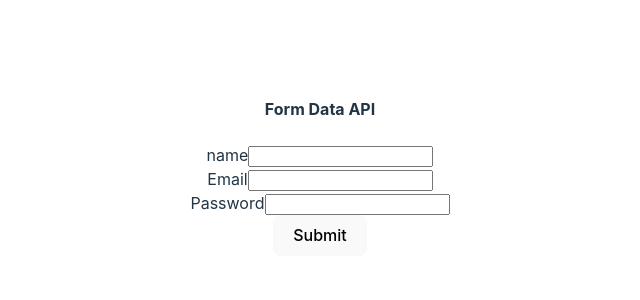
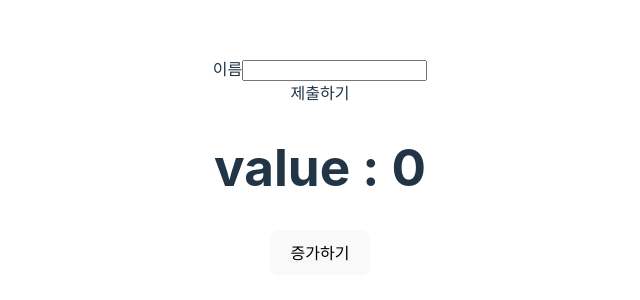
Before and after one commit to dydals3440/react-hooks, a React (Vite) app: page / in a window 1280 px wide. Shown: the part 234-534 px from the top of the page, without its empty margins (320-960 px from the left). Built offline with nearby package versions, Linux system fonts and the light colour scheme.

Commit message:
feat: studying useRef unControlled input value값 받아오기

```diff
--- a/src/App.jsx
+++ b/src/App.jsx
@@ -1,10 +1,10 @@
 import './App.css';
-import { UncontrolledInputs } from './tutorial/05-controlled-inputs.jsx/04-FormData';
+import { UseRefBasics } from './tutorial/06-useRef2/UseRefBasics';
 
 function App() {
   return (
     <>
-      <UncontrolledInputs />
+      <UseRefBasics />
     </>
   );
 }
--- a/src/tutorial/03-folderStructure/pages/index.jsx
+++ b/src/tutorial/03-folderStructure/pages/index.jsx
@@ -2,3 +2,6 @@ import Home from './Home';
 import About from './About';
 
 export { Home, About };
+
+
+// index.jsx에서 전체 페이지를 관리하여, 배출하면
--- /dev/null
+++ b/src/tutorial/06-useRef2/UseRefBasics.jsx
@@ -0,0 +1,41 @@
+import { useEffect, useRef, useState } from 'react';
+
+export const UseRefBasics = () => {
+  const [value, setValue] = useState(0);
+  const refContainer = useRef(null);
+  // console.log(refContainer); // 애는 null을 가리킬꺼임 ref를 지정해줘도 처음에는 null이기 떄문에
+
+  useEffect(() => {
+    // console.log(refContainer); // useEffect 호출로 인해, ref가 연결되있는 input을 연결 DOM NODE를 얻음
+  });
+
+  const handleSubmit = (e) => {
+    e.preventDefault();
+    // {current: input#name.form-input 이므로}
+    // useRef를 통해 uncontrolled input을 갖고올 수 있음.
+    const name = refContainer.current.value;
+    console.log(name);
+  };
+  return (
+    <div>
+      <form className='form' onSubmit={handleSubmit}>
+        <div className='form-row'>
+          <label htmlFor='name' className='form-label'>
+            이름
+          </label>
+          <input
+            type='text'
+            id='name'
+            className='form-input'
+            ref={refContainer}
+          />
+        </div>
+        <div className='btn btn-block' type='submit'>
+          제출하기
+        </div>
+      </form>
+      <h1>value : {value}</h1>
+      <button onClick={() => setValue(value + 1)}>증가하기</button>
+    </div>
+  );
+};
```
Also changed, not shown: src/tutorial/02-useEffect/1.js (+4 -4 lines).
